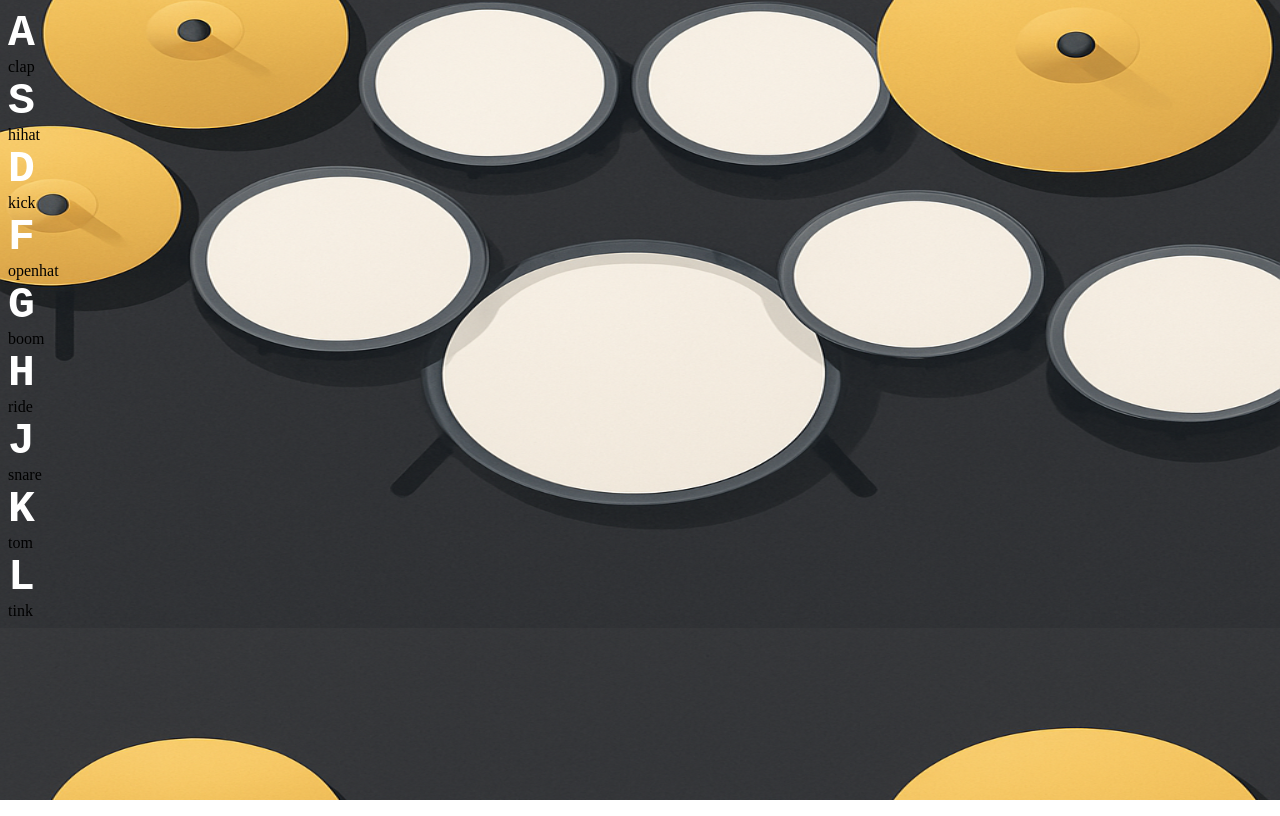
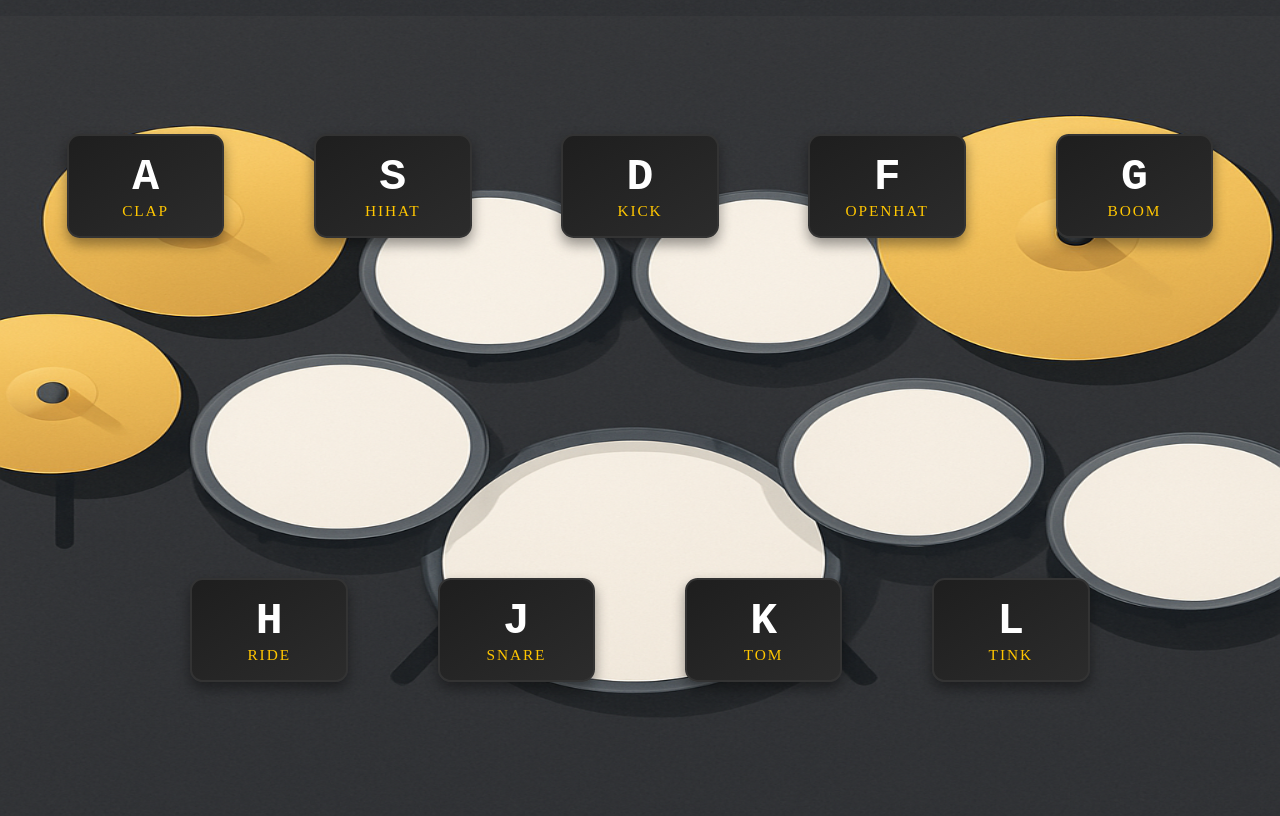
Before and after one commit to NevesLais/bateria-Js, a plain HTML site: page index.html in a window 1280 px wide. Drawn offline with Linux system fonts and the light colour scheme.

Commit message:
index.html

```diff
--- a/index.html
+++ b/index.html
@@ -1,5 +1,6 @@
 <!DOCTYPE html>
 <html lang="pt-br">
+
 <head>
     <meta charset="UTF-8">
     <meta name="viewport" content="width=device-width, initial-scale=1.0">
@@ -8,54 +9,55 @@
      <link rel="stylesheet" href="style.css">
 </head>
 <body>
-    <div class="Keys">
-    <div data-key="65" class="Key">
+    <div class="keys">
+        <div data-key="65" class="key">
             <kbd>A</kbd>
-        <span class="Sound">clap</span>
+            <span class="sound">clap</span>
         </div>
-    <div data-key="83" class="Key">
+        <div data-key="83" class="key">
             <kbd>S</kbd>
-        <span class="Sound">hihat</span>
+            <span class="sound">hihat</span>
         </div>
-    <div data-key="68" class="Key">
+        <div data-key="68" class="key">
             <kbd>D</kbd>
-        <span class="Sound">kick</span>
+            <span class="sound">kick</span>
         </div>
-    <div data-key="70" class="Key">
+        <div data-key="70" class="key">
             <kbd>F</kbd>
-        <span class="Sound">openhat</span>
+            <span class="sound">openhat</span>
         </div>
-    <div data-key="71" class="Key">
+        <div data-key="71" class="key">
             <kbd>G</kbd>
-        <span class="Sound">boom</span>
+            <span class="sound">boom</span>
         </div>
-    <div data-key="72" class="Key">
+        <div data-key="72" class="key">
             <kbd>H</kbd>
-        <span class="Sound">ride</span>
+            <span class="sound">ride</span>
         </div>
-    <div data-key="74" class="Key">
+        <div data-key="74" class="key">
             <kbd>J</kbd>
-        <span class="Sound">snare</span>
+            <span class="sound">snare</span>
         </div>
-    <div data-key="75" class="Key">
+        <div data-key="75" class="key">
             <kbd>K</kbd>
-        <span class="Sound">tom</span>
+            <span class="sound">tom</span>
         </div>
-    <div data-key="76" class="Key">
+
+         <div data-key="76" class="key">
                 <kbd>L</kbd>
-        <span class="Sound">tink</span>
+                <span class="sound">tink</span>
             </div>
         </div>
-
         <audio data-key="65" src="sounds/clap.wav"></audio>
-  <audio  data-key="83" src="sounds/hihat.wav"></audio>
+        <audio data-key="83" src="sounds/hihat.wav"></audio>
+        <audio data-key="68" src="sounds/kick.wav"></audio>
+        <audio data-key="70" src="sounds/openhat.wav"></audio>
+        <audio data-key="71" src="sounds/boom.wav"></audio>
         <audio data-key="72" src="sounds/ride.wav"></audio>
-  <audio  data-key="74" src="sounds/snare.wav"></audio>
+        <audio data-key="74" src="sounds/snare.wav"></audio>
         <audio data-key="75" src="sounds/tom.wav"></audio>
-  <audio  data-key="76" src="sounds/tink.wav"></audio>
-  <audio data-key="71" src="sounds/boom.wav"></audio>
-  <audio  data-key="70" src="sounds/openhat.wav"></audio>
-  <audio data-key="68" src="sounds/kick.wav"></audio>
+        <audio data-key="76" src="sounds/tink.wav"></audio>
 
 </body>
+
 </html>
```
Lines whose indentation alone changed are shown as unchanged.
